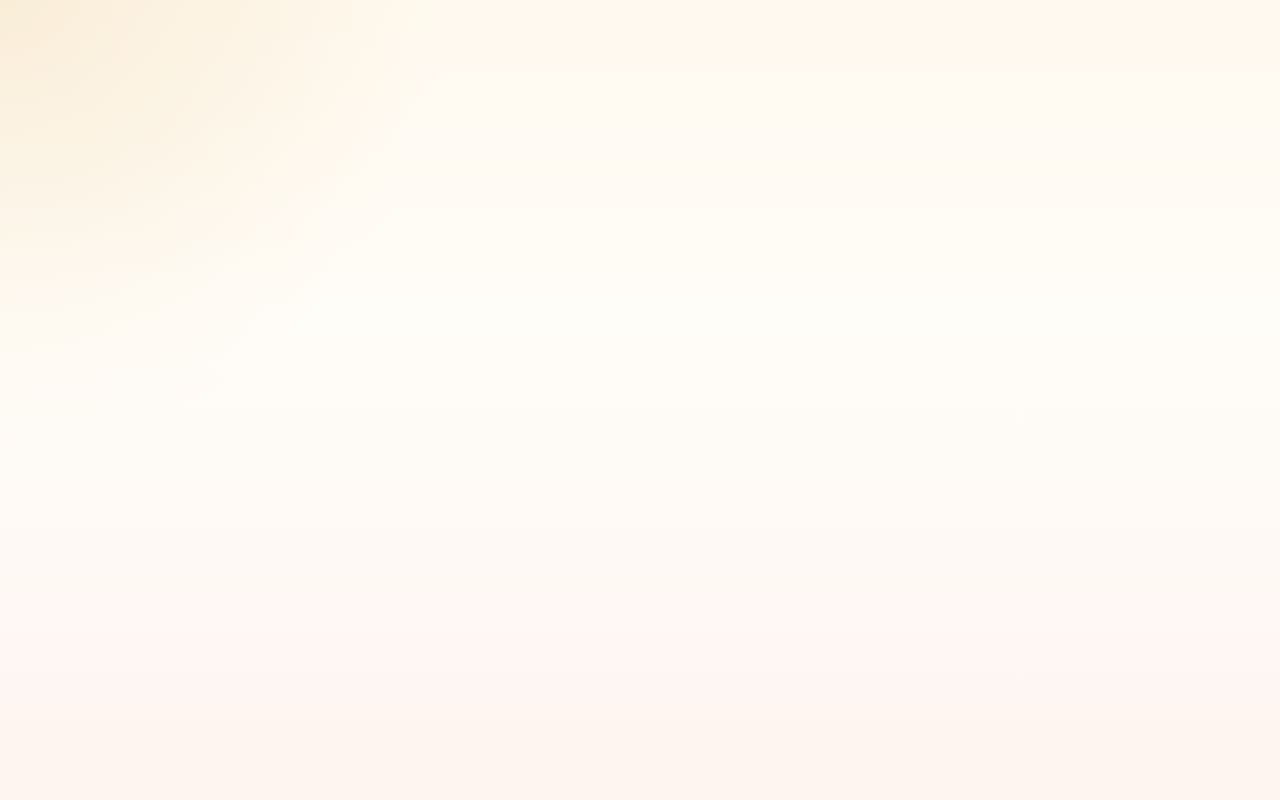
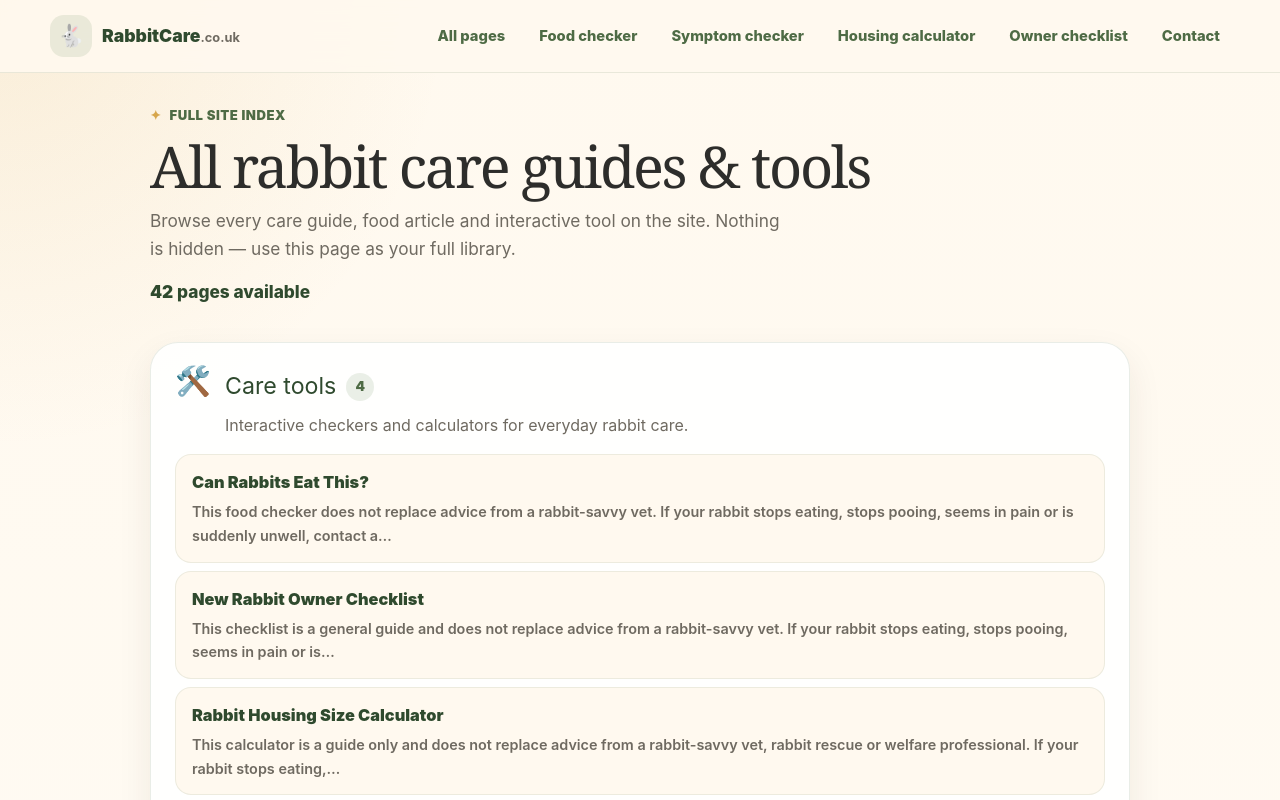
Before and after one commit to tashaingle/rabbitcare, a Next.js app: page /guides in a window 1280 px wide. Before the commit this address had no page. Shown: the top 800 px of the page. Built offline with nearby package versions, Linux system fonts and the light colour scheme.

Commit message:
Add full page directory so every care page is discoverable.
Homepage lists all food and care guides; /guides indexes every content
page; learn-more redirects there; nav and footer updated.

```diff
--- a/src/app/[slug]/page.tsx
+++ b/src/app/[slug]/page.tsx
@@ -1,5 +1,5 @@
 import type { Metadata } from "next";
-import { notFound } from "next/navigation";
+import { notFound, redirect } from "next/navigation";
 import { FoodChecker } from "@/components/FoodChecker";
 import { WpContent } from "@/components/WpContent";
 import { getAllPages, getFoods, getPage } from "@/lib/content";
@@ -14,6 +14,13 @@ export function generateStaticParams() {
 
 export async function generateMetadata({ params }: Props): Promise<Metadata> {
   const { slug } = await params;
+  if (slug === "learn-more") {
+    return {
+      title: "All rabbit care guides & tools",
+      description:
+        "Browse every RabbitCare.co.uk guide, food article, tool and info page in one place.",
+    };
+  }
   const page = getPage(slug);
   if (!page) return {};
   return {
@@ -27,10 +34,15 @@ export default async function ContentPage({ params }: Props) {
   const page = getPage(slug);
   if (!page) notFound();
 
-  // Interactive React rebuild for the food checker (cleaner + works without WP scripts)
+  // Interactive React rebuild for the food checker
   if (slug === "can-rabbits-eat-this") {
     return <FoodChecker foods={getFoods()} />;
   }
 
+  // Old WP "Learn More" only linked a handful of pages — replace with full index
+  if (slug === "learn-more") {
+    redirect("/guides");
+  }
+
   return <WpContent html={page.body} />;
 }
--- a/src/app/globals.css
+++ b/src/app/globals.css
@@ -722,6 +722,197 @@ img {
   opacity: 0.85;
 }
 
+/* ——— Full page directory ——— */
+
+.directory {
+  width: min(980px, calc(100% - 28px));
+  margin: 0 auto;
+  padding: 28px 0 56px;
+}
+
+.directory-hero {
+  margin-bottom: 28px;
+}
+
+.directory-hero h1 {
+  margin: 10px 0 12px;
+  font-family: var(--rc-font-heading);
+  font-size: clamp(2.2rem, 5vw, 3.6rem);
+  line-height: 1;
+  letter-spacing: -0.04em;
+}
+
+.directory-hero > p {
+  margin: 0;
+  color: var(--rc-muted);
+  max-width: 40rem;
+  font-size: 1.08rem;
+}
+
+.directory-count {
+  margin-top: 14px !important;
+  color: var(--rc-moss) !important;
+  font-weight: 800;
+}
+
+.directory-section {
+  margin-top: 36px;
+  padding: 24px;
+  border-radius: 28px;
+  background: rgba(255, 255, 255, 0.88);
+  border: 1px solid rgba(78, 107, 69, 0.12);
+  box-shadow: 0 14px 34px rgba(64, 43, 28, 0.08);
+}
+
+.directory-section-head {
+  display: flex;
+  gap: 14px;
+  align-items: flex-start;
+  margin-bottom: 16px;
+}
+
+.directory-icon {
+  font-size: 1.8rem;
+  line-height: 1;
+}
+
+.directory-section h2 {
+  margin: 0 0 6px;
+  color: var(--rc-moss);
+  font-size: 1.45rem;
+  display: flex;
+  align-items: center;
+  gap: 10px;
+  flex-wrap: wrap;
+}
+
+.directory-section-head p {
+  margin: 0;
+  color: var(--rc-muted);
+}
+
+.directory-badge {
+  display: inline-flex;
+  align-items: center;
+  justify-content: center;
+  min-width: 28px;
+  height: 28px;
+  padding: 0 8px;
+  border-radius: 999px;
+  background: rgba(127, 155, 114, 0.16);
+  color: var(--rc-sage-dark);
+  font-size: 0.85rem;
+  font-weight: 900;
+}
+
+.directory-list {
+  list-style: none;
+  margin: 0;
+  padding: 0;
+  display: grid;
+  gap: 8px;
+}
+
+.directory-list a {
+  display: grid;
+  gap: 4px;
+  padding: 14px 16px;
+  border-radius: 16px;
+  background: #fff9ef;
+  border: 1px solid rgba(78, 107, 69, 0.1);
+  transition: transform 0.15s ease, background 0.15s ease;
+}
+
+.directory-list a:hover {
+  transform: translateX(4px);
+  background: #fff4d8;
+}
+
+.directory-link-title {
+  color: var(--rc-moss);
+  font-weight: 900;
+  font-size: 1.02rem;
+}
+
+.directory-link-desc {
+  color: var(--rc-muted);
+  font-size: 0.9rem;
+  font-weight: 600;
+  display: -webkit-box;
+  -webkit-line-clamp: 2;
+  -webkit-box-orient: vertical;
+  overflow: hidden;
+}
+
+.food-link-grid {
+  display: grid;
+  grid-template-columns: repeat(auto-fill, minmax(220px, 1fr));
+  gap: 10px;
+}
+
+.food-link-card {
+  display: flex;
+  align-items: center;
+  min-height: 56px;
+  padding: 12px 16px;
+  border-radius: 16px;
+  background: rgba(255, 255, 255, 0.9);
+  border: 1px solid rgba(78, 107, 69, 0.12);
+  color: var(--rc-sage-dark);
+  font-weight: 800;
+  font-size: 0.95rem;
+  box-shadow: 0 8px 20px rgba(64, 43, 28, 0.06);
+  transition: transform 0.15s ease, box-shadow 0.15s ease;
+}
+
+.food-link-card:hover {
+  transform: translateY(-2px);
+  box-shadow: 0 12px 28px rgba(64, 43, 28, 0.1);
+}
+
+.inline-link {
+  color: var(--rc-sage-dark);
+  font-weight: 900;
+  text-decoration: underline;
+  text-underline-offset: 2px;
+}
+
+.all-pages-cta {
+  padding: 32px;
+  border-radius: 32px;
+  background:
+    linear-gradient(135deg, rgba(47, 74, 46, 0.94), rgba(78, 107, 69, 0.88));
+  color: #fff;
+  box-shadow: var(--rc-shadow);
+}
+
+.all-pages-cta .pill {
+  color: #fff;
+}
+
+.all-pages-cta .pill::before {
+  color: var(--rc-gold);
+}
+
+.all-pages-cta h2 {
+  margin: 10px 0 10px;
+  font-family: var(--rc-font-heading);
+  font-size: clamp(1.8rem, 4vw, 2.6rem);
+  color: #fff;
+}
+
+.all-pages-cta p {
+  margin: 0 0 18px;
+  color: rgba(255, 255, 255, 0.92);
+  max-width: 36rem;
+}
+
+.all-pages-cta .btn-primary {
+  background: #fff;
+  color: var(--rc-moss);
+  box-shadow: 0 12px 28px rgba(0, 0, 0, 0.18);
+}
+
 @media (max-width: 900px) {
   .home-hero,
   .site-footer-inner,
@@ -732,4 +923,8 @@ img {
   .footer-cols {
     grid-template-columns: 1fr;
   }
+
+  .directory-section {
+    padding: 18px;
+  }
 }
--- /dev/null
+++ b/src/app/guides/page.tsx
@@ -0,0 +1,22 @@
+import type { Metadata } from "next";
+import { PageDirectory } from "@/components/PageDirectory";
+import { getAllPages } from "@/lib/content";
+
+export const metadata: Metadata = {
+  title: "All rabbit care guides & tools",
+  description:
+    "Browse every RabbitCare.co.uk guide, food article, tool and info page in one place.",
+};
+
+export default function GuidesPage() {
+  // Exclude the old learn-more shell page from the directory (we replace it)
+  const pages = getAllPages().filter((p) => p.slug !== "learn-more");
+
+  return (
+    <PageDirectory
+      pages={pages}
+      heading="All rabbit care guides & tools"
+      intro="Browse every care guide, food article and interactive tool on the site. Nothing is hidden — use this page as your full library."
+    />
+  );
+}
--- a/src/app/page.tsx
+++ b/src/app/page.tsx
@@ -1,5 +1,5 @@
 import Link from "next/link";
-import { getPagesByCategory } from "@/lib/content";
+import { getAllPages, getPagesByCategory } from "@/lib/content";
 
 const tools = [
   {
@@ -26,23 +26,14 @@ const tools = [
     title: "Owner checklist",
     blurb: "A calm first-time rabbit owner guide.",
   },
-  {
-    href: "/best-bedding-for-rabbits",
-    icon: "🧺",
-    title: "Best bedding",
-    blurb: "Safe, absorbent options for a clean setup.",
-  },
-  {
-    href: "/best-hay-for-rabbits",
-    icon: "🌾",
-    title: "Best hay",
-    blurb: "Why hay is the main food — and how to choose it.",
-  },
 ];
 
 export default function HomePage() {
   const guides = getPagesByCategory("guide");
-  const foodGuides = getPagesByCategory("food").slice(0, 9);
+  const foodGuides = getPagesByCategory("food");
+  // Home + all content pages (learn-more redirects to /guides)
+  const totalContent = getAllPages().filter((p) => p.slug !== "learn-more")
+    .length;
 
   return (
     <>
@@ -56,11 +47,11 @@ export default function HomePage() {
             common health warning signs.
           </p>
           <div className="btn-row">
-            <Link className="btn btn-primary" href="/can-rabbits-eat-this">
+            <Link className="btn btn-primary" href="/guides">
+              Browse all {totalContent} pages
+            </Link>
+            <Link className="btn btn-secondary" href="/can-rabbits-eat-this">
               Use the food checker
-            </Link>
-            <Link className="btn btn-secondary" href="/learn-more">
-              Browse all guides
             </Link>
           </div>
         </div>
@@ -80,9 +71,7 @@ export default function HomePage() {
         <div className="section-head">
           <span className="pill">Care tools</span>
           <h2>Quick helpers for everyday rabbit care</h2>
-          <p>
-            Jump into the most useful tools and guides in one calm place.
-          </p>
+          <p>Interactive tools you can use right away.</p>
         </div>
         <div className="cards">
           {tools.map((tool) => (
@@ -132,9 +121,12 @@ export default function HomePage() {
 
       <section className="guide-grid">
         <div className="section-head">
-          <span className="pill">Featured reading</span>
-          <h2>Popular rabbit care guides</h2>
-          <p>Move straight into the most useful care articles.</p>
+          <span className="pill">Care guides</span>
+          <h2>Rabbit care guides</h2>
+          <p>
+            Housing, diet, health, behaviour, bedding, toys and first-time owner
+            advice — all {guides.length} guides below.
+          </p>
         </div>
         <div className="cards">
           {guides.map((guide) => (
@@ -147,26 +139,53 @@ export default function HomePage() {
         </div>
       </section>
 
-      <section className="guide-grid" style={{ paddingBottom: 48 }}>
+      <section className="guide-grid" style={{ paddingBottom: 24 }}>
         <div className="section-head">
           <span className="pill">Safe foods</span>
-          <h2>Can rabbits eat…?</h2>
+          <h2>Can rabbits eat…? ({foodGuides.length} guides)</h2>
           <p>
-            Detailed guides for common fruits and vegetables — or use the full
-            food checker for a quick answer.
+            Every individual food guide on the site is listed here. For a quick
+            search, use the{" "}
+            <Link href="/can-rabbits-eat-this" className="inline-link">
+              food checker
+            </Link>
+            .
           </p>
         </div>
-        <div className="cards">
-          {foodGuides.map((page) => (
-            <Link key={page.slug} href={`/${page.slug}`} className="card">
-              <h3>{page.title}</h3>
-              <span className="card-link">Read →</span>
-            </Link>
-          ))}
+        <div className="food-link-grid">
+          {foodGuides
+            .slice()
+            .sort((a, b) => a.title.localeCompare(b.title))
+            .map((page) => (
+              <Link
+                key={page.slug}
+                href={`/${page.slug}`}
+                className="food-link-card"
+              >
+                {page.title}
+              </Link>
+            ))}
         </div>
         <div className="btn-row" style={{ marginTop: 20 }}>
           <Link className="btn btn-primary" href="/can-rabbits-eat-this">
             Open full food checker
+          </Link>
+          <Link className="btn btn-secondary" href="/guides">
+            View complete site index
+          </Link>
+        </div>
+      </section>
+
+      <section className="guide-grid" style={{ paddingBottom: 48 }}>
+        <div className="all-pages-cta">
+          <span className="pill">Full library</span>
+          <h2>Looking for a specific page?</h2>
+          <p>
+            Open the complete index of all {totalContent} care pages, tools and
+            guides.
+          </p>
+          <Link className="btn btn-primary" href="/guides">
+            Browse all pages →
           </Link>
         </div>
       </section>
--- /dev/null
+++ b/src/app/sitemap.ts
@@ -0,0 +1,31 @@
+import type { MetadataRoute } from "next";
+import { getAllPages } from "@/lib/content";
+
+export default function sitemap(): MetadataRoute.Sitemap {
+  const base = "https://rabbitcare.co.uk";
+  const pages = getAllPages().filter((p) => p.slug !== "learn-more");
+
+  const staticRoutes: MetadataRoute.Sitemap = [
+    {
+      url: base,
+      lastModified: new Date(),
+      changeFrequency: "weekly",
+      priority: 1,
+    },
+    {
+      url: `${base}/guides`,
+      lastModified: new Date(),
+      changeFrequency: "weekly",
+      priority: 0.9,
+    },
+  ];
+
+  const contentRoutes: MetadataRoute.Sitemap = pages.map((page) => ({
+    url: `${base}/${page.slug}`,
+    lastModified: page.date ? new Date(page.date) : new Date(),
+    changeFrequency: "monthly" as const,
+    priority: page.category === "tool" ? 0.85 : 0.7,
+  }));
+
+  return [...staticRoutes, ...contentRoutes];
+}
--- a/src/components/Footer.tsx
+++ b/src/components/Footer.tsx
@@ -37,6 +37,11 @@ export function Footer() {
             <h2>Guides</h2>
             <ul>
               <li>
+                <Link href="/guides">
+                  <strong>All pages index</strong>
+                </Link>
+              </li>
+              <li>
                 <Link href="/best-hay-for-rabbits">Best hay</Link>
               </li>
               <li>
@@ -49,7 +54,10 @@ export function Footer() {
                 <Link href="/rabbit-health">Rabbit health</Link>
               </li>
               <li>
-                <Link href="/learn-more">All guides</Link>
+                <Link href="/rabbit-behaviour">Rabbit behaviour</Link>
+              </li>
+              <li>
+                <Link href="/rabbit-toys">Rabbit toys</Link>
               </li>
             </ul>
           </div>
--- a/src/components/Header.tsx
+++ b/src/components/Header.tsx
@@ -4,7 +4,7 @@ import Link from "next/link";
 import { useState } from "react";
 
 const links = [
-  { href: "/learn-more", label: "Guides" },
+  { href: "/guides", label: "All pages" },
   { href: "/can-rabbits-eat-this", label: "Food checker" },
   { href: "/rabbit-symptom-checker", label: "Symptom checker" },
   { href: "/rabbit-housing-size-calculator", label: "Housing calculator" },
--- /dev/null
+++ b/src/components/PageDirectory.tsx
@@ -0,0 +1,122 @@
+import Link from "next/link";
+import type { PageMeta } from "@/lib/content";
+
+const CATEGORY_META: Record<
+  string,
+  { title: string; blurb: string; icon: string; order: number }
+> = {
+  tool: {
+    title: "Care tools",
+    blurb: "Interactive checkers and calculators for everyday rabbit care.",
+    icon: "🛠️",
+    order: 1,
+  },
+  guide: {
+    title: "Care guides",
+    blurb: "Housing, diet, health, behaviour, bedding, toys and more.",
+    icon: "📖",
+    order: 2,
+  },
+  food: {
+    title: "Can rabbits eat…?",
+    blurb: "Detailed guides for individual fruits, vegetables and treats.",
+    icon: "🥕",
+    order: 3,
+  },
+  info: {
+    title: "About this site",
+    blurb: "Contact, author and site information.",
+    icon: "ℹ️",
+    order: 4,
+  },
+};
+
+type Props = {
+  pages: PageMeta[];
+  heading?: string;
+  intro?: string;
+  showHero?: boolean;
+};
+
+export function PageDirectory({
+  pages,
+  heading = "All rabbit care pages",
+  intro = "Every guide and tool on RabbitCare.co.uk in one place.",
+  showHero = true,
+}: Props) {
+  const grouped = new Map<string, PageMeta[]>();
+  for (const page of pages) {
+    const key = page.category || "guide";
+    if (!grouped.has(key)) grouped.set(key, []);
+    grouped.get(key)!.push(page);
+  }
+
+  const categories = [...grouped.entries()].sort((a, b) => {
+    const ao = CATEGORY_META[a[0]]?.order ?? 99;
+    const bo = CATEGORY_META[b[0]]?.order ?? 99;
+    return ao - bo;
+  });
+
+  return (
+    <div className="directory">
+      {showHero && (
+        <header className="directory-hero">
+          <span className="pill">Full site index</span>
+          <h1>{heading}</h1>
+          <p>{intro}</p>
+          <p className="directory-count">
+            <strong>{pages.length}</strong> pages available
+          </p>
+        </header>
+      )}
+
+      {categories.map(([category, items]) => {
+        const meta = CATEGORY_META[category] ?? {
+          title: category,
+          blurb: "",
+          icon: "📄",
+        };
+        const sorted = [...items].sort((a, b) =>
+          a.title.localeCompare(b.title)
+        );
+
+        return (
+          <section
+            key={category}
+            className="directory-section"
+            id={category}
+            aria-labelledby={`dir-${category}`}
+          >
+            <div className="directory-section-head">
+              <span className="directory-icon" aria-hidden>
+                {meta.icon}
+              </span>
+              <div>
+                <h2 id={`dir-${category}`}>
+                  {meta.title}{" "}
+                  <span className="directory-badge">{sorted.length}</span>
+                </h2>
+                {meta.blurb && <p>{meta.blurb}</p>}
+              </div>
+            </div>
+
+            <ul className="directory-list">
+              {sorted.map((page) => (
+                <li key={page.slug}>
+                  <Link href={`/${page.slug}`}>
+                    <span className="directory-link-title">{page.title}</span>
+                    {page.description && (
+                      <span className="directory-link-desc">
+                        {page.description}
+                      </span>
+                    )}
+                  </Link>
+                </li>
+              ))}
+            </ul>
+          </section>
+        );
+      })}
+    </div>
+  );
+}
```
Also changed, not shown: 1 other file (tests, documents, lock files or other folders).
